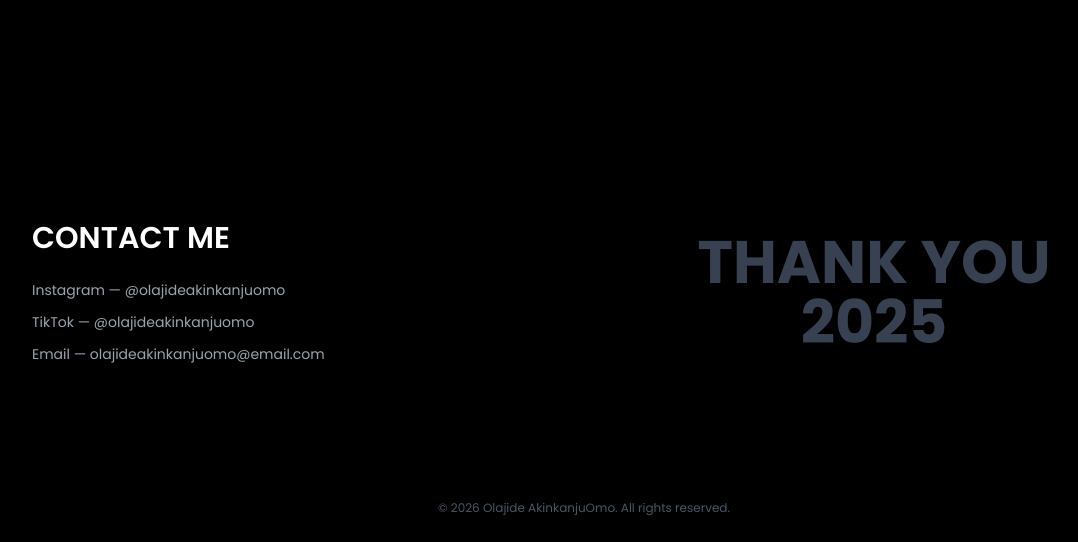
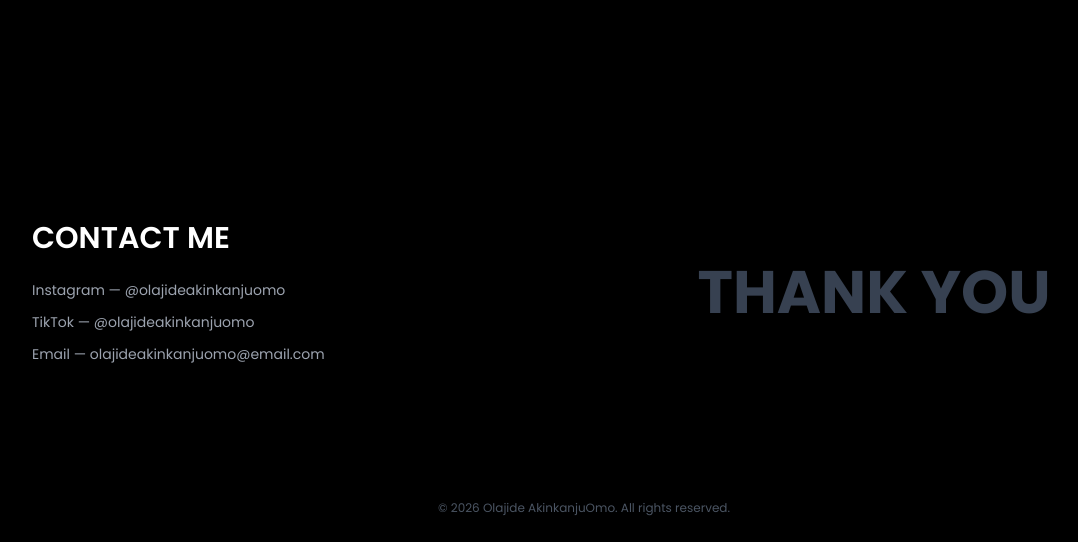
Before and after one commit to Jendoic/AkinkanjuOmo, a Django app: page / in a window 1280 px wide. Shown: the part 1412-1954 px from the top of the page, without its empty margins (56-1134 px from the left). Run offline with Django 5.2, Linux system fonts and the light colour scheme; data that the repository does not hold is empty; some libraries are stand-ins or nearby versions.

Commit message:
made some changed

```diff
--- a/portfolio/templates/portfolio/project_list.html
+++ b/portfolio/templates/portfolio/project_list.html
@@ -115,7 +115,7 @@
         </div>
 
         <div class="text-center">
-            <h1 class="text-6xl font-bold text-gray-700">THANK YOU<br />2025</h1>
+            <h1 class="text-6xl font-bold text-gray-700">THANK YOU</h1>
         </div>
     </div>
 </section>
```
Also changed, not shown: core/settings.py (+27 -0 lines), 2 other files.
